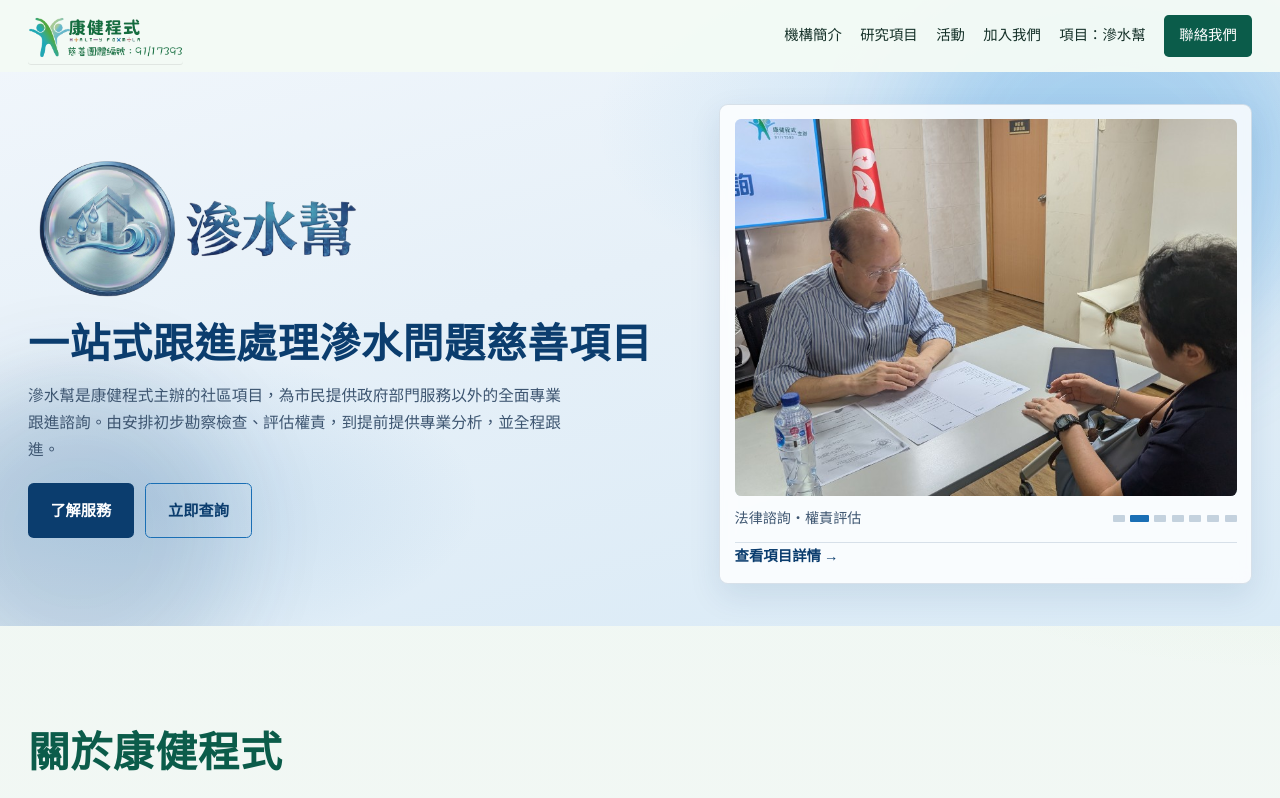
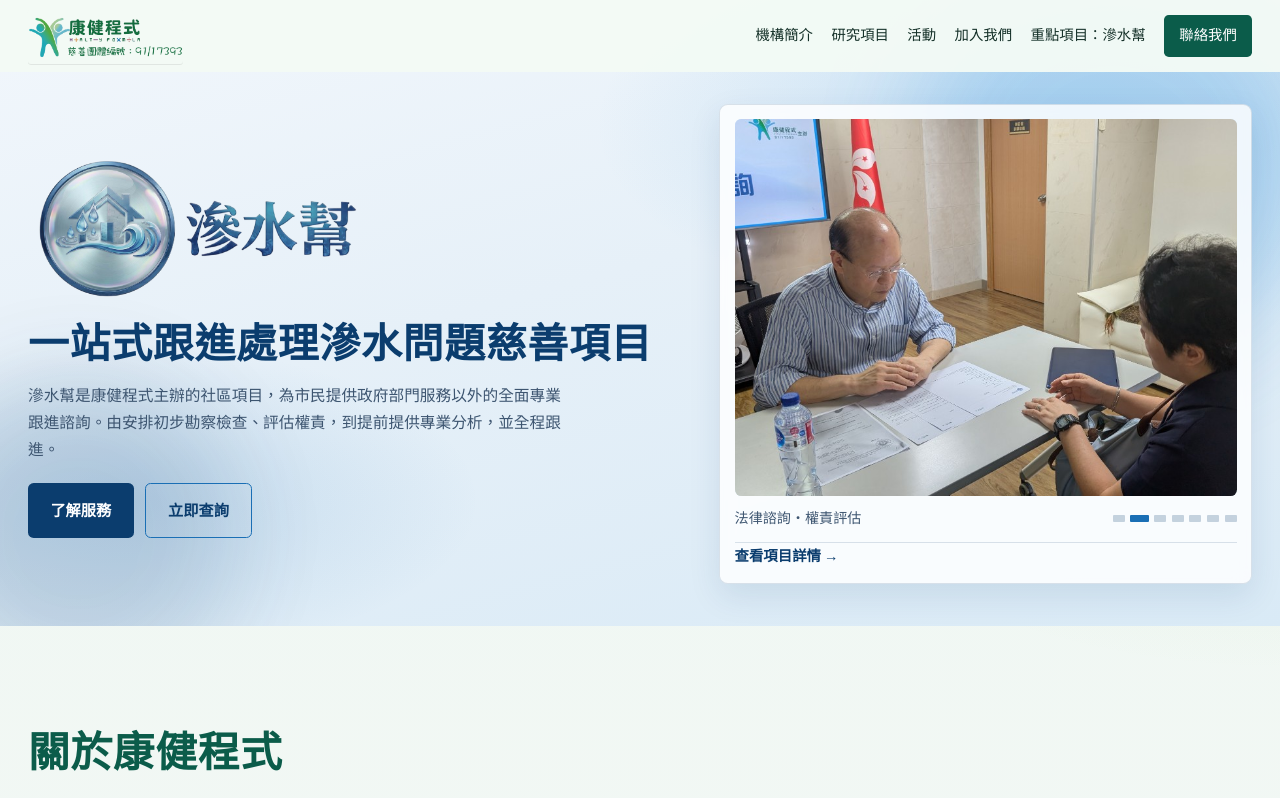
Before and after one commit to peinanfoundation/healthyformula, a React (Vite) app: page / in a window 1280 px wide. Shown: the top 798 px of the page. Built offline with nearby package versions, Linux system fonts and the light colour scheme.

Commit message:
Rename the nav link to 重點項目：滲水幫.

```diff
--- a/src/components/Nav.tsx
+++ b/src/components/Nav.tsx
@@ -84,7 +84,7 @@
                 location.pathname === "/sumshuibong" ? "nav__active" : undefined
               }
             >
-              項目：滲水幫
+              重點項目：滲水幫
             </Link>
             <a className="nav__cta" href="mailto:healthyformula.hk@gmail.com">
               聯絡我們
@@ -118,7 +118,7 @@
           }
           onClick={close}
         >
-          項目：滲水幫
+          重點項目：滲水幫
         </Link>
         <a
           className="nav__cta"
```
